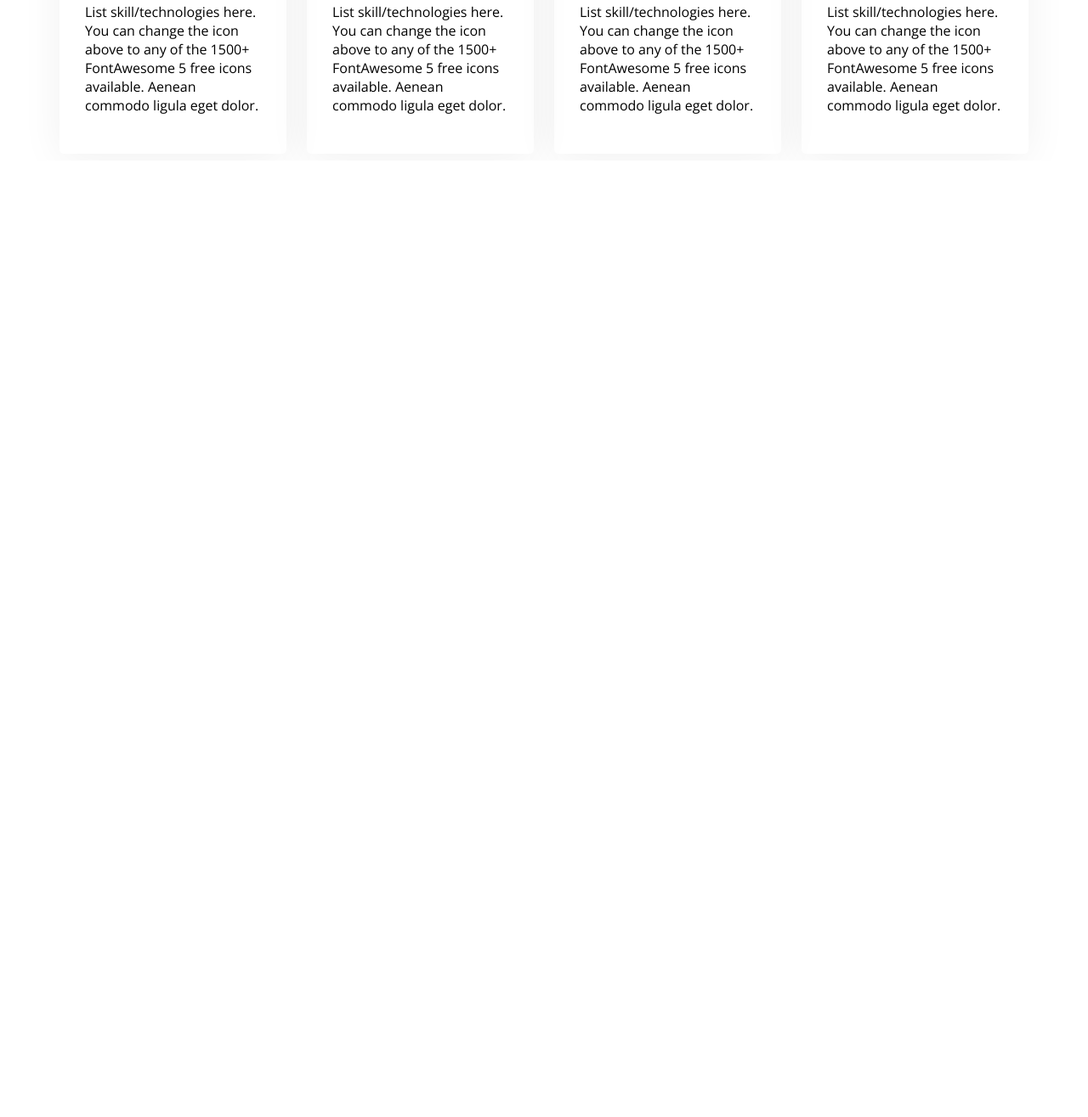
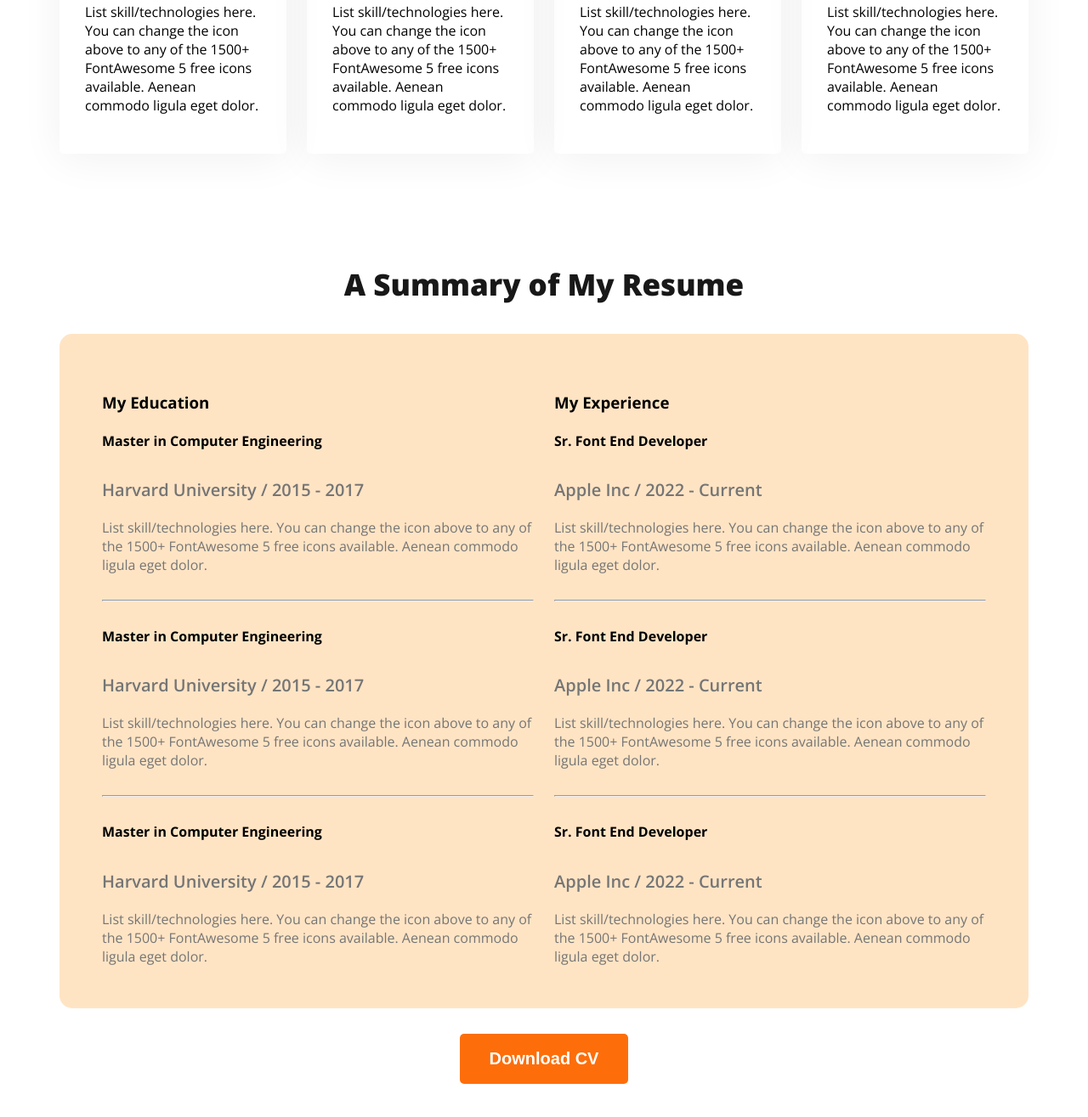
Before and after one commit to nrcissus/My_Portfolio, a plain HTML site: page index.html in a window 1280 px wide. Shown: the part 2045-3360 px from the top of the page at 85% size. Before the commit the page ends 2234 px from the top, so only its background shows below. Drawn offline with nearby package versions, Linux system fonts and the light colour scheme.

Commit message:
A Summary of My Resume - Added

```diff
--- a/index.html
+++ b/index.html
@@ -82,6 +82,59 @@
                 <p class="skill-description">List skill/technologies here. You can change the icon above to any of the 1500+ FontAwesome 5 free icons available. Aenean commodo ligula eget dolor.</p>
             </div>
         </div>
+
+        <!-- Resume Section -->
+        <section class="resume">
+            <h3 class="section-title text-center">A Summary of My Resume</h3>
+            <div class="resume-container">
+                <!-- .resume-column*2>h3.resume-column-title+.experience*3>h4.experience-title+h5.experience-sub-title+.experience-description -->
+                <div class="resume-column">
+                    <h3 class="resume-column-title">My Education</h3>
+                    <div class="experience">
+                        <h4 class="experience-title">Master in Computer Engineering</h4>
+                        <h5 class="experience-sub-title">Harvard University / 2015 - 2017</h5>
+                        <div class="experience-description">List skill/technologies here. You can change the icon above to any of the 1500+ FontAwesome 5 free icons available. Aenean commodo ligula eget dolor.</div>
+                    </div>
+                    <hr>
+                    <div class="experience">
+                        <h4 class="experience-title">Master in Computer Engineering</h4>
+                        <h5 class="experience-sub-title">Harvard University / 2015 - 2017</h5>
+                        <div class="experience-description">List skill/technologies here. You can change the icon above to any of the 1500+ FontAwesome 5 free icons available. Aenean commodo ligula eget dolor.</div>
+                    </div>
+                    <hr>
+                    <div class="experience">
+                        <h4 class="experience-title">Master in Computer Engineering</h4>
+                        <h5 class="experience-sub-title">Harvard University / 2015 - 2017</h5>
+                        <div class="experience-description">List skill/technologies here. You can change the icon above to any of the 1500+ FontAwesome 5 free icons available. Aenean commodo ligula eget dolor.</div>
+                    </div>
+                </div>
+                <div class="resume-column">
+                    <h3 class="resume-column-title">My Experience</h3>
+                    <div class="experience">
+                        <h4 class="experience-title">Sr. Font End Developer</h4>
+                        <h5 class="experience-sub-title">Apple Inc / 2022 - Current</h5>
+                        <div class="experience-description">List skill/technologies here. You can change the icon above to any of the 1500+ FontAwesome 5 free icons available. Aenean commodo ligula eget dolor.</div>
+                    </div>
+                    <hr>
+                    <div class="experience">
+                        <h4 class="experience-title">Sr. Font End Developer</h4>
+                        <h5 class="experience-sub-title">Apple Inc / 2022 - Current</h5>
+                        <div class="experience-description">List skill/technologies here. You can change the icon above to any of the 1500+ FontAwesome 5 free icons available. Aenean commodo ligula eget dolor.</div>
+                    </div>
+                    <hr>
+                    <div class="experience">
+                        <h4 class="experience-title">Sr. Font End Developer</h4>
+                        <h5 class="experience-sub-title">Apple Inc / 2022 - Current</h5>
+                        <div class="experience-description">List skill/technologies here. You can change the icon above to any of the 1500+ FontAwesome 5 free icons available. Aenean commodo ligula eget dolor.</div>
+                    </div>
+                </div>
+
+            </div>
+            <div class="text-center resume-download">
+                <button class="btn-primary">Download CV</button>
+            </div>
+        </section>
+
     </main>
 
     <footer></footer>
--- a/styles/porfolio.css
+++ b/styles/porfolio.css
@@ -178,3 +178,29 @@ main section {
     justify-content: space-between;
     gap: 24px;
 }
+
+.resume-container {
+    display: flex;
+    gap: 24px;
+    background-color:bisque;
+    border-radius: 15px;
+    padding: 50px;
+}
+
+.experience-sub-title {
+    font-size: 20px;
+    font-weight: 600;
+    margin-bottom: 20px;
+}
+
+.experience-description, .experience-sub-title {
+    color: #757575;
+}
+
+.resume hr {
+    margin: 30px 0px;
+}
+
+.resume-download {
+    margin-top: 30px;
+}
```
